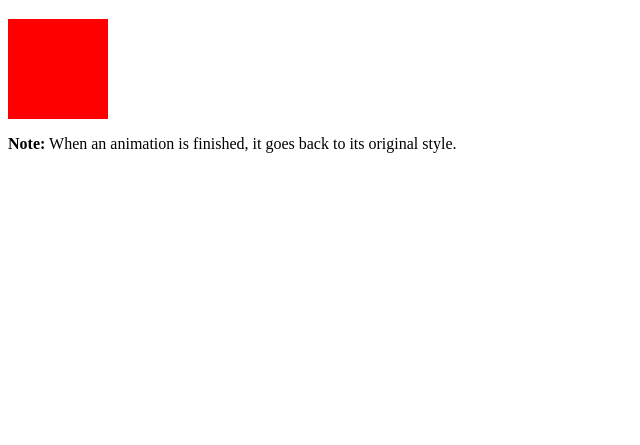
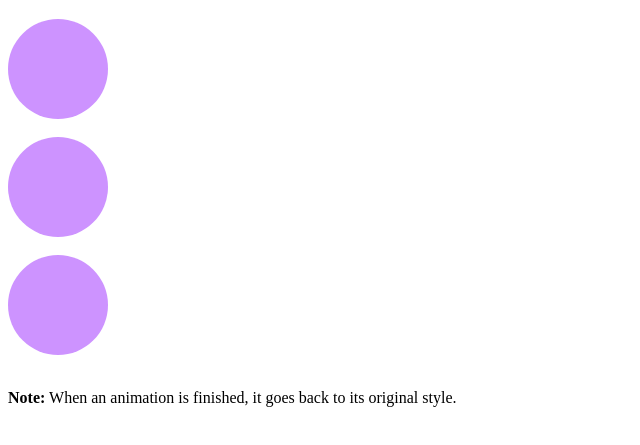
Before and after one commit to utkarshini30/WebDev, a plain HTML site: page CSS/Animation/animation.html in a window 1280 px wide. Shown: the part 61-506 px from the top of the page, without its empty margins (0-640 px from the left). Drawn offline with Linux system fonts and the light colour scheme.

Commit message:
animation with circle

```diff
--- a/CSS/Animation/animation.html
+++ b/CSS/Animation/animation.html
@@ -5,22 +5,46 @@
 div {
   width: 100px;
   height: 100px;
-  background-color: red;
+  background-color:#ff75c3;
+  position: relative;
   animation-name: myAnimation;
   animation-duration: 4s;
+   transition: width 2s,rotate 2s;
 }
 
 @keyframes myAnimation {
+  0%   {background-color:#ff75c3;left:0px; top:0px;}
+  20%  {background-color:#ffa647; left:200px; top:0px;}
+  40%  {background-color:#ffe83f; left:200px; top:200px;}
+  60%  {background-color:#9fff5b; left:0px; top:200px;}
+  80% {background-color:#70e2ff; left:100px; top:500px;}
+ 100% {background-color:#cd93ff; left:0px; top:0px;}
+}
+div{transition-timing-function: linear;}
+
+div {
+  width: 100px;
+  height:100px;
+  background:#cd93ff;
+  rotate: 360deg;
+  border-radius: 50%;
+  transform: rotate(360deg);
+}
+
+/* @keyframes myAnimation {
   from {background-color: pink;}
   to {background-color: yellow;}
-}
+} */
 </style>
 </head>
 <body>
 
 <h1>CSS Animation</h1>
 
-<div></div>
+<div></div><br>
+<div></div><br>
+<div></div><br>
+
 
 <p><b>Note:</b> When an animation is finished, it goes back to its original style.</p>
 
```
